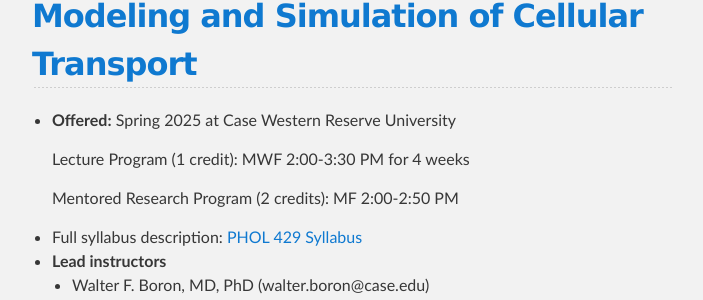
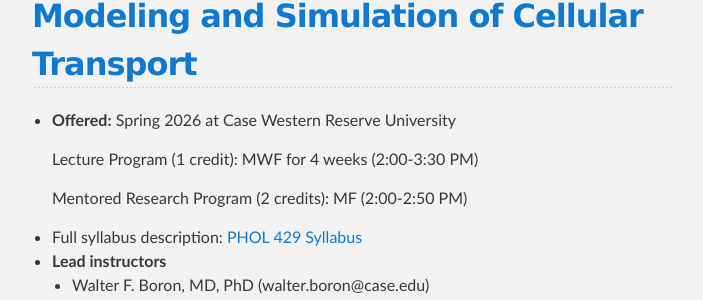
Before and after one commit to nih-sparc/FAIR-DOs, a Jekyll site: the page built from docs/index.markdown, in a window 1280 px wide and 900 px high, scrolled down 804 px. Shown: the part 150-450 px from the top of the window, without its empty margins (288-991 px from the left). Built offline with Jekyll 4.4.1, drawn with Linux system fonts in a browser that asks for light colours; our own code applies the rules of GitHub Pages for plain Markdown files.

Commit message:
Update index.markdown for 2026 semester

```diff
--- a/docs/index.markdown
+++ b/docs/index.markdown
@@ -6,11 +6,11 @@
 FAIR DOs (Findable, Accessible, Interoperable, Reusable: Development Of Simulations) is a research education program in the modeling and simulation of digestive and renal neurobiology. The main thrust of FAIR DOs is to educate the next generation of researchers and clinicians in the neural regulation of digestive and renal epithelia through taught modules and supervised modeling projects that make use of SPARC datasets, maps, and models. Overall, FAIR DOs aims to provide about 35/45 hours of training to students, with each student research project producing one publication in the Physiome journal--launched by the International Union of Physiological Sciences. The SPARC Portal will provide findability to these student- generated open-access models and associated data, as well as accessible interactivity via the O2S2PARC simulation platform. Overall, the FAIR DOs effort will provide a unique educational, mentored experience that will also generate a SPARC ecosystem of interoperating models that coherently study the neurobiology of digestive and renal epithelial transport. From a didactic “Systems” perspective, this ecosystem of models will be organized to follow the teaching narrative of the British Medical Association “Medical Physiology 3rd Ed.” textbook, supplemented with recent literature, setting the stage to further leverage SPARC resources for education in the future.
 ## **Course:** [PHOL 429: Biophysical Modeling and Simulation of Cellular Transport](https://physiology.case.edu/education/courses/#429)
 
-+ **Offered:** Spring 2025 at Case Western Reserve University
++ **Offered:** Spring 2026 at Case Western Reserve University
 
-    Lecture Program (1 credit): MWF 2:00-3:30 PM for 4 weeks
+    Lecture Program (1 credit): MWF for 4 weeks (2:00-3:30 PM)
 
-    Mentored Research Program (2 credits): MF 2:00-2:50 PM
+    Mentored Research Program (2 credits): MF (2:00-2:50 PM)
 
 + Full syllabus description: [PHOL 429 Syllabus](PHOL%20429%20Syllabus.pdf)
 + **Lead instructors**
```
